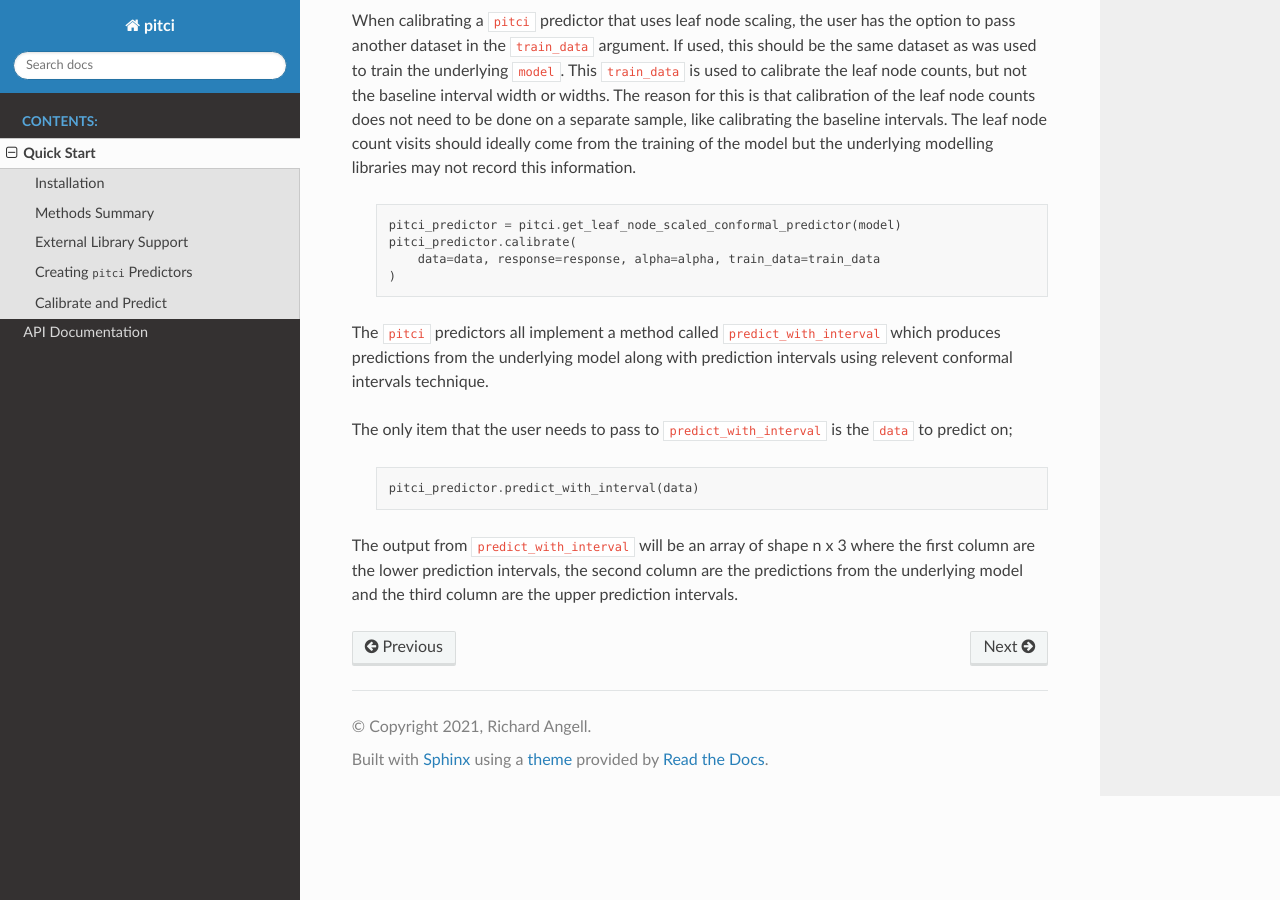
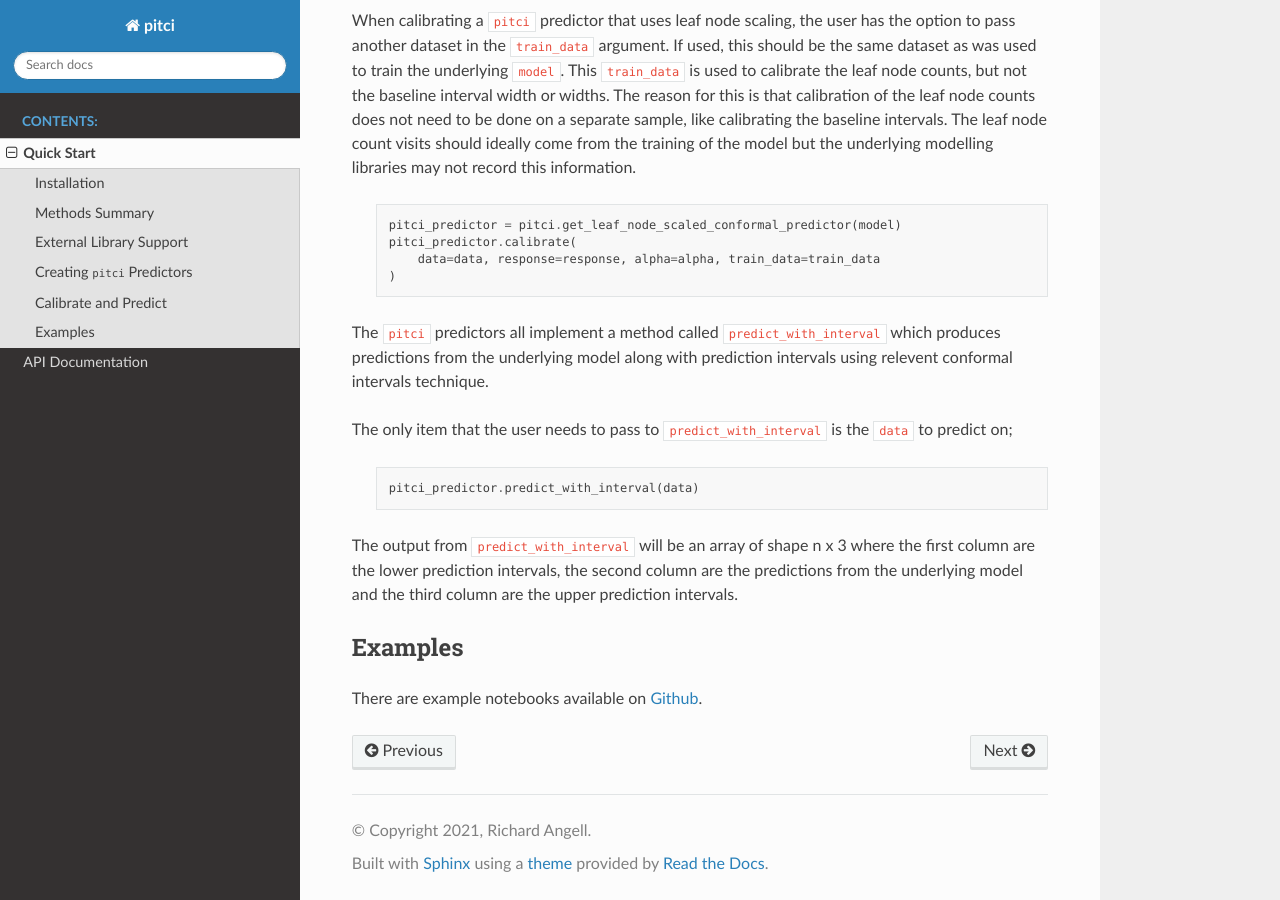
Before and after one commit to richardangell/pitci, a Sphinx documentation site: the page built from docs/source/quick-start.rst, in a window 1280 px wide and 900 px high, scrolled down 2727 px. Built offline with Sphinx 7.4.7 and the Read the Docs theme 2.0.0, drawn with Linux system fonts in a browser that asks for light colours.

Commit message:
add examples section to quick start docs page

```diff
--- a/docs/source/quick-start.rst
+++ b/docs/source/quick-start.rst
@@ -155,3 +155,8 @@ to predict on;
 The output from ``predict_with_interval`` will be an array of shape n x 3 where the
 first column are the lower prediction intervals, the second column are the predictions
 from the underlying model and the third column are the upper prediction intervals.
+
+Examples
+---------------------------------
+
+There are example notebooks available on `Github <https://github.com/richardangell/pitci/tree/master/examples/>`_.
```
